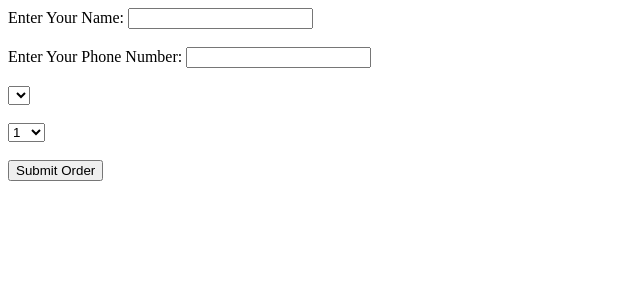
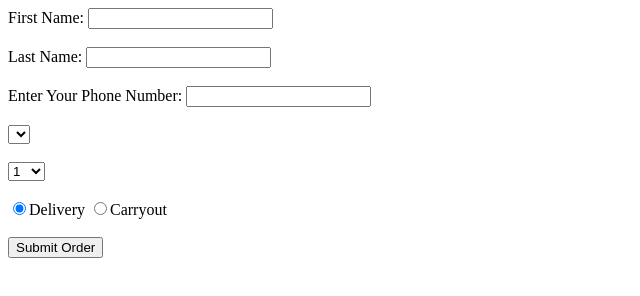
Before and after one commit to Infernocreator33/Cheech-s-Pizza, a plain HTML site: page index.html in a window 1280 px wide. Shown: the whole page, without its empty margins (0-640 px from the left). Drawn offline with Linux system fonts and the light colour scheme.

Commit message:
update button and cleaning

```diff
--- a/index.html
+++ b/index.html
@@ -7,11 +7,14 @@
     <body>
             <script src="main.js"></script>
             <form>
-                Enter Your Name:
-                <input type="text" name="CustomerName">
+                First Name:
+                <input type="text" name="FirstName" id="firstName">
+                <br/><br/>
+                Last Name:
+                <input type="text" name="LastName" id="lastName">
                 <br/><br/>
                 Enter Your Phone Number:
-                <input type="text" name="CustomerPhone">
+                <input type="text" name="CustomerPhone" id="phoneNumber">
                 <br/><br/>
 
                 <select id="PizzaType">
@@ -31,7 +34,9 @@
                 <option>10</option>
             </select>
             <br/><br/>
-            <input type="button" name="submit" value="Submit Order">
+            <input type="radio" name="pickupOption" value="Delivery" checked>Delivery
+            <input type="radio" name="pickupOption" value="Carryout">Carryout <br/><br/>
+            <input type="button" id="submit" name="submit" value="Submit Order">
             </form>
 
     </body>
```
Also changed, not shown: main.js (+16 -0 lines).
